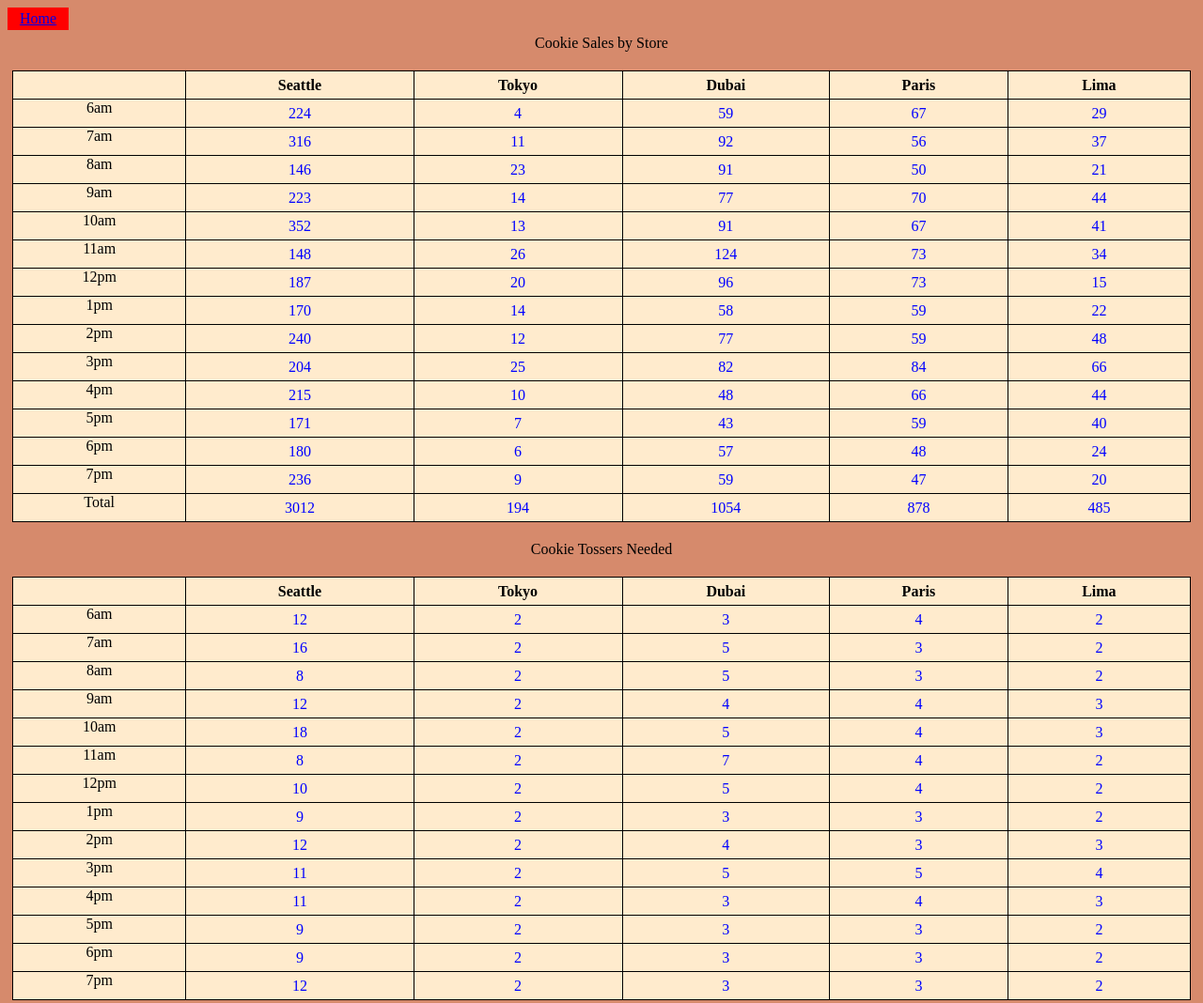
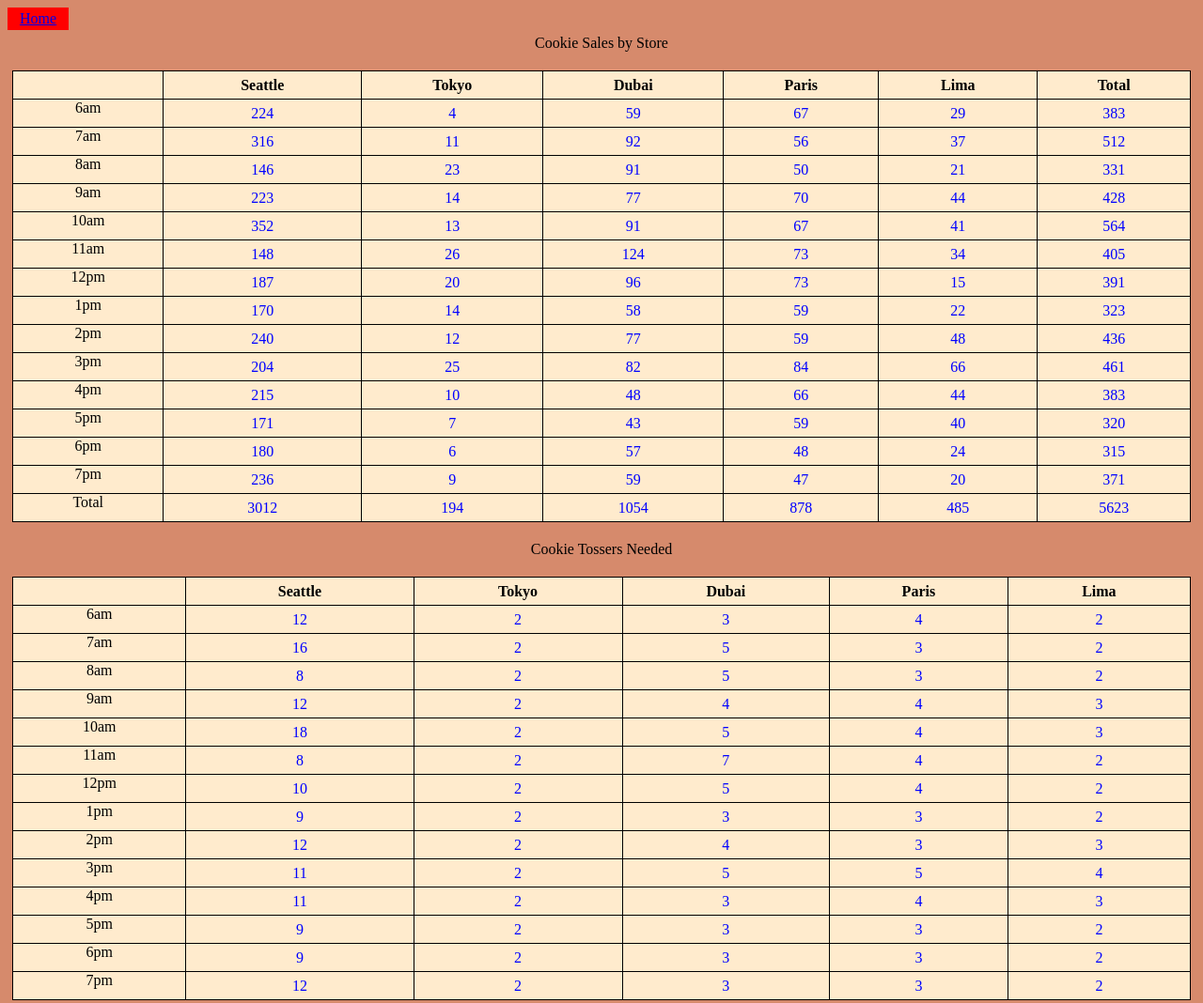
Before and after one commit to Niccoryan0/salmon-cookies, a plain HTML site: page sales.html in a window 1280 px wide. Shown: the whole page at 94% size. Drawn offline with Linux system fonts and the light colour scheme.

Commit message:
couple small css changes

```diff
--- a/app.js
+++ b/app.js
@@ -1,5 +1,12 @@
 'use strict';
 
+// salesTable is used in the functions outside the class
+var salesTable = document.getElementById('salesTable');
+// Each object is added to this array upon creation
+var locationArr = [];
+
+
+// hourlyTotals will hold the total for each hour for all locations
 // Create the class Store which will take in location, min customers, max customers, and average cookies per day, will also include an openTime and closeTime just to play around with them, defaults set to 6 and 20 respectively
 function Store(location, minCustomers, maxCustomers, avgCookies, openTime = 6, closeTime = 20) {
   this.location = location,
@@ -24,6 +31,7 @@ function Store(location, minCustomers, maxCustomers, avgCookies, openTime = 6, c
       this.hoursOpen.push((i-12) + 'pm');
     }
   }
+  locationArr.push(this);
 }
 
 
@@ -73,7 +81,6 @@ Store.prototype.renderHeader = function() {
 Store.prototype.renderBody = function() {
   // Ensure renderHeader is run first to start the table
   this.renderHeader();
-  var salesTable = document.getElementById('salesTable');
   if (!document.getElementById('7pm')){
     for (var i = 0; i < this.hoursOpen.length; i++) {
       var newTRowEl = document.createElement('tr');
@@ -167,7 +174,44 @@ Store.prototype.cookieTosserTableBody = function() {
   }
 };
 
-var hourlyTotals = 0;
+function cookiesPerHourAllCalc() {
+  var hourlyTotalsAll = new Array(locationArr[0].hoursOpen.length).fill(0);
+  var dailyTotalsAll = 0;
+  for (var i = 0; i < locationArr.length; i++){
+    for (var j = 0; j < locationArr[0].hoursOpen.length; j++) {
+      hourlyTotalsAll[j] += locationArr[i].salesArray[j];
+    }
+    dailyTotalsAll += locationArr[i].salesTotal;
+  }
+  return [hourlyTotalsAll,dailyTotalsAll];
+}
+
+function renderTotalsToPage() {
+  var calcResults = cookiesPerHourAllCalc();
+  // Render Header First:
+  var topRowLocation = document.getElementById('topRowSalesTable');
+  var totalsTHead = document.createElement('th');
+  totalsTHead.textContent = 'Total';
+  topRowLocation.appendChild(totalsTHead);
+
+  // Render Body:
+
+  for (var i = 0; i < locationArr[0].hoursOpen.length; i++) {
+    var currentTRowEl = document.getElementById(locationArr[0].hoursOpen[i]);
+    var newTDataEl = document.createElement('td');
+    newTDataEl.id = 'data';
+    newTDataEl.textContent = calcResults[0][i];
+    currentTRowEl.appendChild(newTDataEl);
+
+
+  }
+  var totalTRowEl = document.getElementById('total');
+  var totalTDataEl = document.createElement('td');
+  totalTDataEl.id = 'data';
+  totalTDataEl.textContent = calcResults[1];
+  totalTRowEl = document.getElementById('total');
+  totalTRowEl.appendChild(totalTDataEl);
+}
 
 
 
@@ -178,10 +222,10 @@ let dubaiLocation = new Store('Dubai', 11, 38, 3.7);
 let parisLocation = new Store('Paris', 20,38, 2.3);
 let limaLocation = new Store('Lima', 2, 16, 4.6);
 
-// Call the renderFooter function on each to create and populate the table, the renderFooter is the only one necessary as the functions call the other functions that are required first.
-// seattleLocation.renderFooter();
+
 seattleLocation.cookieTosserTableBody();
 tokyoLocation.cookieTosserTableBody();
 dubaiLocation.cookieTosserTableBody();
 parisLocation.cookieTosserTableBody();
 limaLocation.cookieTosserTableBody();
+renderTotalsToPage();
--- a/sales.html
+++ b/sales.html
@@ -9,17 +9,18 @@
       <a href="index.html" target="_blank">Home</a>
     </nav>
     <main id='mainsales'>
+
       <table id='salesTable'>
         <span class='tableHead'>Cookie Sales by Store</span>
-        <tr id='topRowSalesTable'>
+        <tr id='topRowSalesTable'></tr>
+      </table>
 
-        </tr>
-      </table>
       <table id='tossersTable'>
         Cookie Tossers Needed
         <tr id='topRowTossersTable'>
         </tr>
       </table>
+
     </main>
     <script src="app.js"> </script>
   </body>
```
Also changed, not shown: index.html (+1 -0 lines), styles.css (+3 -13 lines).
